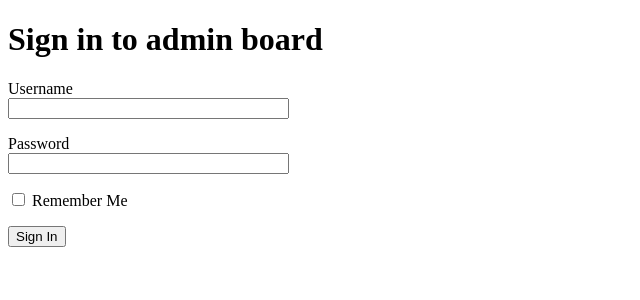
After one commit to KAIT20Fest2024/QRCodeHandler, a Flask app: page /login in a window 1280 px wide. The commit adds this page. Shown: the top 300 px of the page, without its empty margins (0-640 px from the left). Run offline with Flask 3, Linux system fonts and the light colour scheme.

Commit message:
Login page added

```diff
--- a/app/__init__.py
+++ b/app/__init__.py
@@ -1,5 +1,7 @@
 from flask import Flask
+from config import Config
 
 app = Flask(__name__)
+app.config.from_object(Config)
 
 from app import routes
--- /dev/null
+++ b/app/forms.py
@@ -0,0 +1,9 @@
+from flask_wtf import FlaskForm
+from wtforms import StringField, PasswordField, BooleanField, SubmitField
+from wtforms.validators import DataRequired
+
+class LoginForm(FlaskForm):
+    username = StringField('Username', validators=[DataRequired()])
+    password = PasswordField('Password', validators=[DataRequired()])
+    remember_me = BooleanField('Remember Me')
+    submit = SubmitField('Sign In')
--- a/app/routes.py
+++ b/app/routes.py
@@ -1,9 +1,18 @@
 # -*- coding: utf-8 -*-
-from flask import render_template
+from flask import render_template, redirect, url_for, flash
 from app import app
+from app.forms import LoginForm
 
 @app.route("/")
 @app.route("/index")
 def index():
     userModel = {'username': 'admin'}
     return render_template("index.html", user=userModel)
+
+@app.route("/login", methods=["GET", "POST"])
+def login():
+    form = LoginForm()
+    if form.validate_on_submit():
+        flash("Login requested for user {}, remember_me={}".format(form.username.data, form.remember_me.data))
+        return redirect(url_for('index'))
+    return render_template("login.html", form=form)
--- /dev/null
+++ b/app/templates/login.html
@@ -0,0 +1,24 @@
+<!DOCTYPE html>
+<html>
+  <head>
+    <title>Login to KAIT QR code factory</title>
+  </head>
+  <body>
+    <h1>Sign in to admin board</h1>
+    <form action="" method="post" novalidate>
+      {{ form.hidden_tag() }}
+
+      <p>{{ form.username.label }}<br>{{ form.username(size=32) }}</p>
+      {% for error in form.username.errors %}
+      <span style="color: red;">{{ error }}</span>
+      {% endfor %}
+      <p>{{ form.password.label }}<br>{{ form.password(size=32) }}</p>
+      {% for error in form.password.errors %}
+      <span style="color: red;">{{ error }}</span>
+      {% endfor %}
+      <p>{{ form.remember_me() }} {{ form.remember_me.label }}</p>
+      <p>{{ form.submit() }} </p>
+
+    </form>
+  </body>
+</html>
```
Also changed, not shown: app/templates/index.html (+9 -0 lines).
